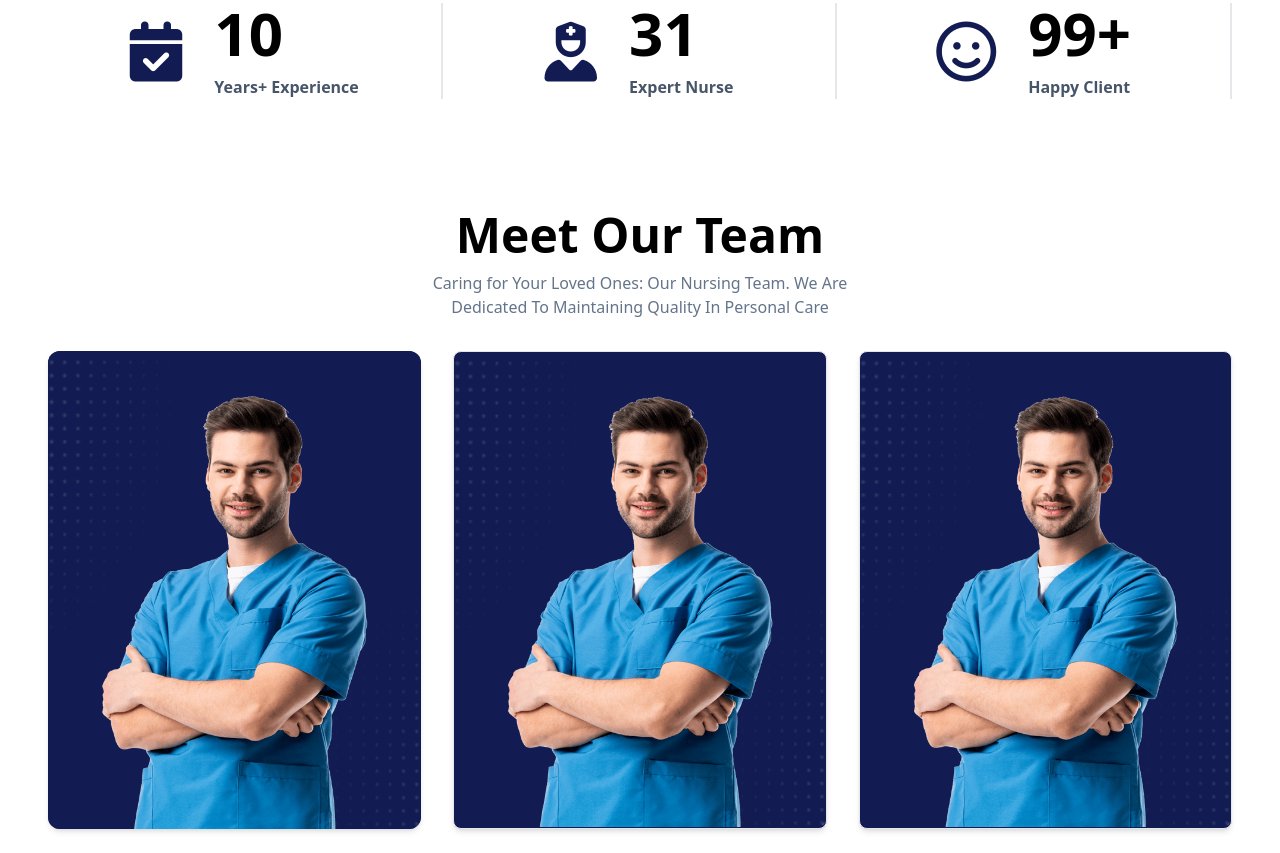
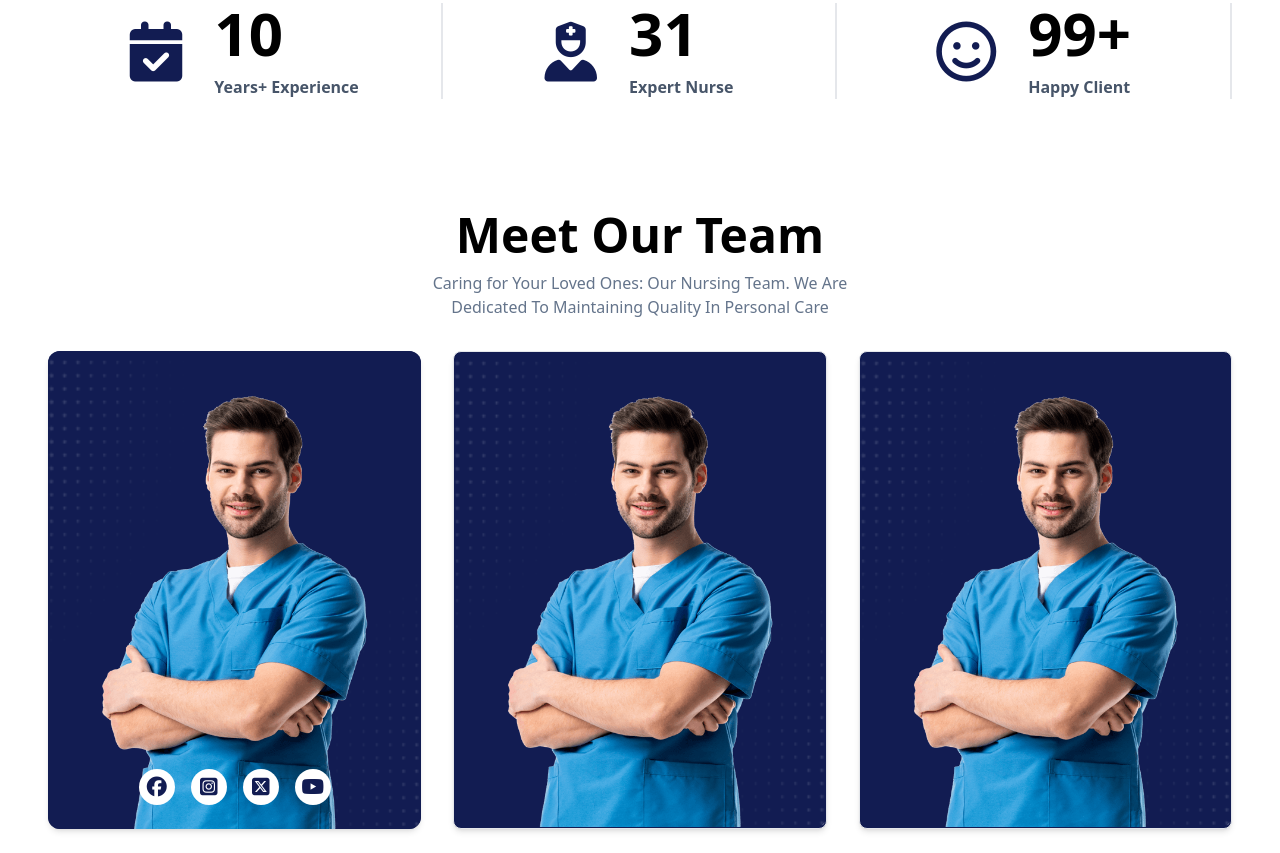
Before and after one commit to ParvesPR/nursing-care-portfolio, a website: page public/index.html in a window 1280 px wide. Shown: the part 2335-3188 px from the top of the page. Drawn offline with Linux system fonts and the light colour scheme.

Commit message:
personal social icons added

```diff
--- a/public/index.html
+++ b/public/index.html
@@ -219,12 +219,19 @@
             <div class="container mx-auto px-4 md:px-6 lg:px-12">
                 <div class="text-center mb-8">
                     <h1 class="font-bold text-5xl mb-3">Meet Our Team</h1>
-                    <p class="text-slate-500 w-4/5 md:w-3/5 lg:w-2/5 mx-auto">Caring for Your Loved Ones: Our Nursing Team. We Are
+                    <p class="text-slate-500 w-4/5 md:w-3/5 lg:w-2/5 mx-auto">Caring for Your Loved Ones: Our Nursing
+                        Team. We Are
                         Dedicated To Maintaining Quality In Personal Care</p>
                 </div>
                 <div class="grid grid-cols-1 md:grid-cols-2 lg:grid-cols-3 gap-8 justify-items-center mb-6">
-                    <div class="our-team-card rounded-xl bg-[#121C52] shadow-md">
+                    <div class="our-team-card rounded-xl bg-[#121C52] shadow-md relative">
                         <img class="block" src="../asset/team-nurse-2.png" alt="">
+                        <div class="flex gap-x-4 text-[#121C52] text-xl text-center justify-center items-center absolute bottom-6 left-0 right-0">
+                            <span class="block border-white rounded-full w-9 h-9 leading-9  text-center bg-white cursor-pointer"><i class="fa-brands fa-facebook"></i></span>
+                            <span class="block border-white rounded-full w-9 h-9 leading-9  text-center bg-white cursor-pointer"><i class="fa-brands fa-square-instagram"></i></span>
+                            <span class="block border-white rounded-full w-9 h-9 leading-9  text-center bg-white cursor-pointer"><i class="fa-brands fa-square-x-twitter"></i></span>
+                            <span class="block border-white rounded-full w-9 h-9 leading-9  text-center bg-white cursor-pointer"><i class="fa-brands fa-youtube"></i></span>
+                        </div>
                     </div>
                     <div class="our-team-card border rounded-lg bg-[#121C52] shadow-md">
                         <img class="block" src="../asset/team-nurse-2.png" alt="">
```
Also changed, not shown: public/style.css.
